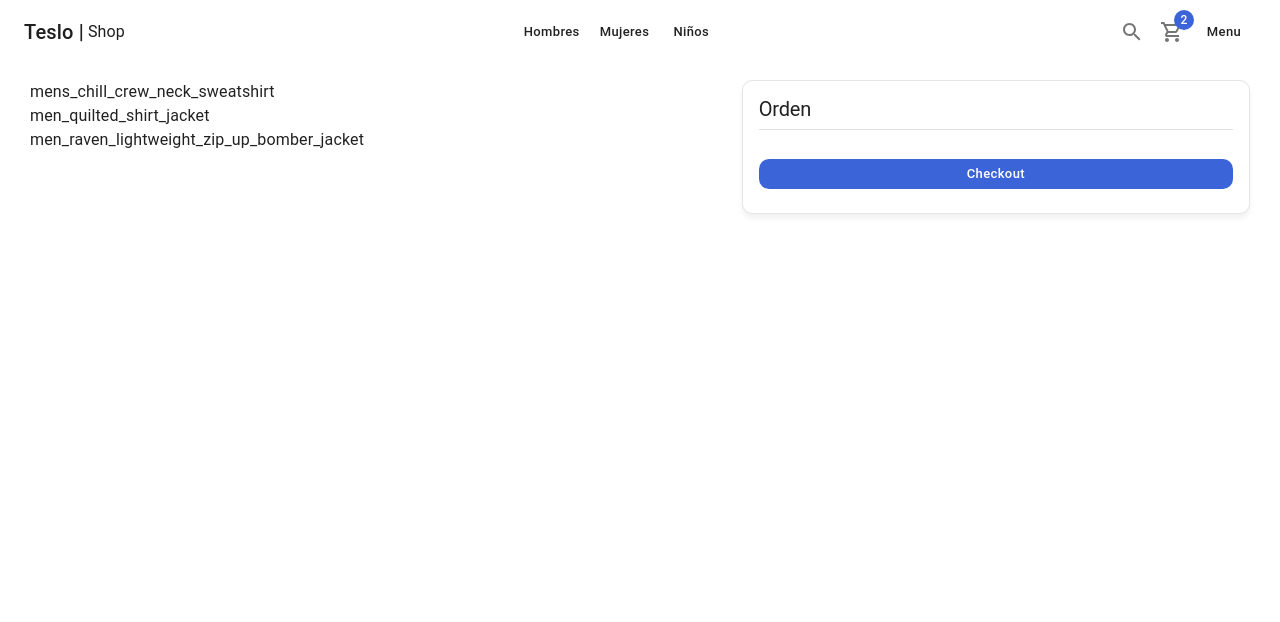
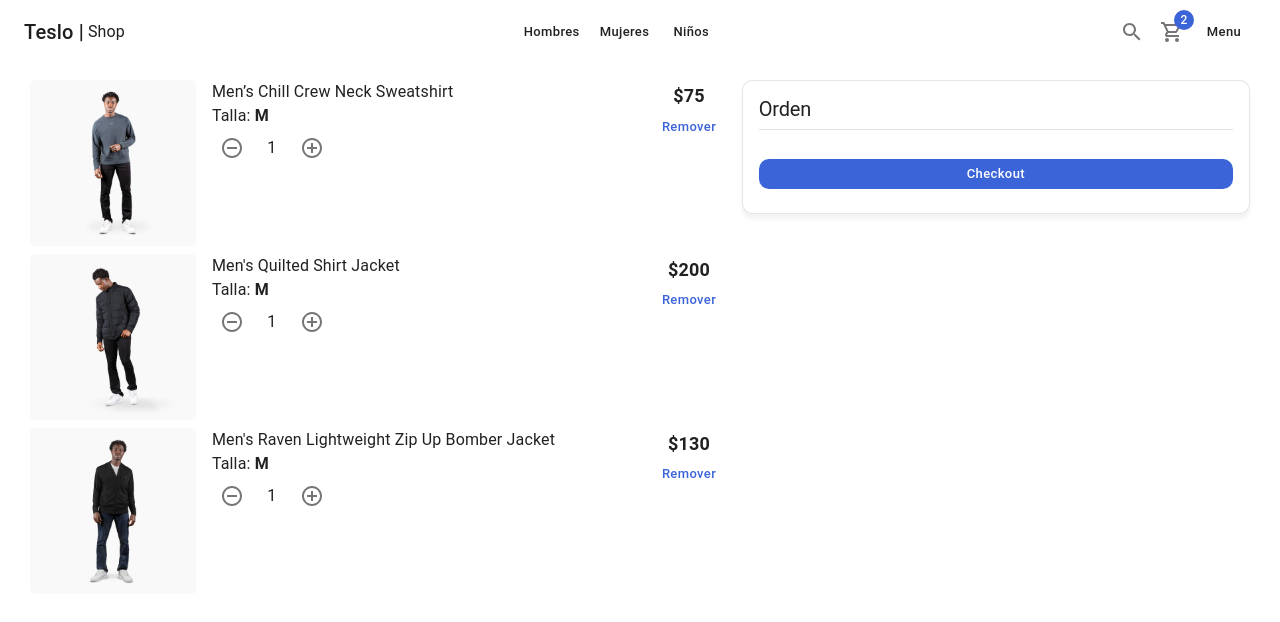
Before and after one commit to GerardoDev25/teslo-shop__Nextjs_curso, a Next.js app: page /cart in a window 1280 px wide. Shown: the top 622 px of the page. Built offline with nearby package versions, Linux system fonts and the light colour scheme.

Commit message:
19. Mostrar productos del carrito de compras

```diff
--- a/components/cart/CartList.tsx
+++ b/components/cart/CartList.tsx
@@ -1,5 +1,15 @@
 import { initialData } from '@/database/products';
-import { Typography } from '@mui/material';
+import {
+  Box,
+  Button,
+  CardActionArea,
+  CardMedia,
+  Grid,
+  Link,
+  Typography,
+} from '@mui/material';
+import NextLink from 'next/link';
+import { ItemCounter } from '../ui';
 
 const productsInCart = [
   initialData.products[0],
@@ -11,7 +21,42 @@ export const CartList = () => {
   return (
     <>
       {productsInCart.map((product) => (
-        <Typography key={product.slug}>{product.slug}</Typography>
+        <Grid key={product.slug} spacing={2} sx={{ mb: 1 }} container>
+          <Grid item xs={3}>
+            {/* llevar a la pagina del producto */}
+            <NextLink href='/product/slug' passHref legacyBehavior>
+              <Link>
+                <CardActionArea>
+                  <CardMedia
+                    image={`/products/${product.images[0]}`}
+                    component='img'
+                    sx={{ borderRadius: '5px' }}
+                  />
+                </CardActionArea>
+              </Link>
+            </NextLink>
+          </Grid>
+          <Grid item xs={7}>
+            <Box display={'flex'} flexDirection='column'>
+              <Typography variant='body1'>{product.title}</Typography>
+              <Typography variant='body1'>
+                Talla: <strong>M</strong>
+              </Typography>
+              {/* condicional */}
+              <ItemCounter />
+            </Box>
+          </Grid>
+          <Grid
+            item
+            xs={2}
+            display='flex'
+            alignItems='center'
+            flexDirection={'column'}
+          >
+            <Typography variant='subtitle1'>${`${product.price}`}</Typography>
+            <Button variant='text' color='secondary'>Remover</Button>
+          </Grid>
+        </Grid>
       ))}
     </>
   );
```
